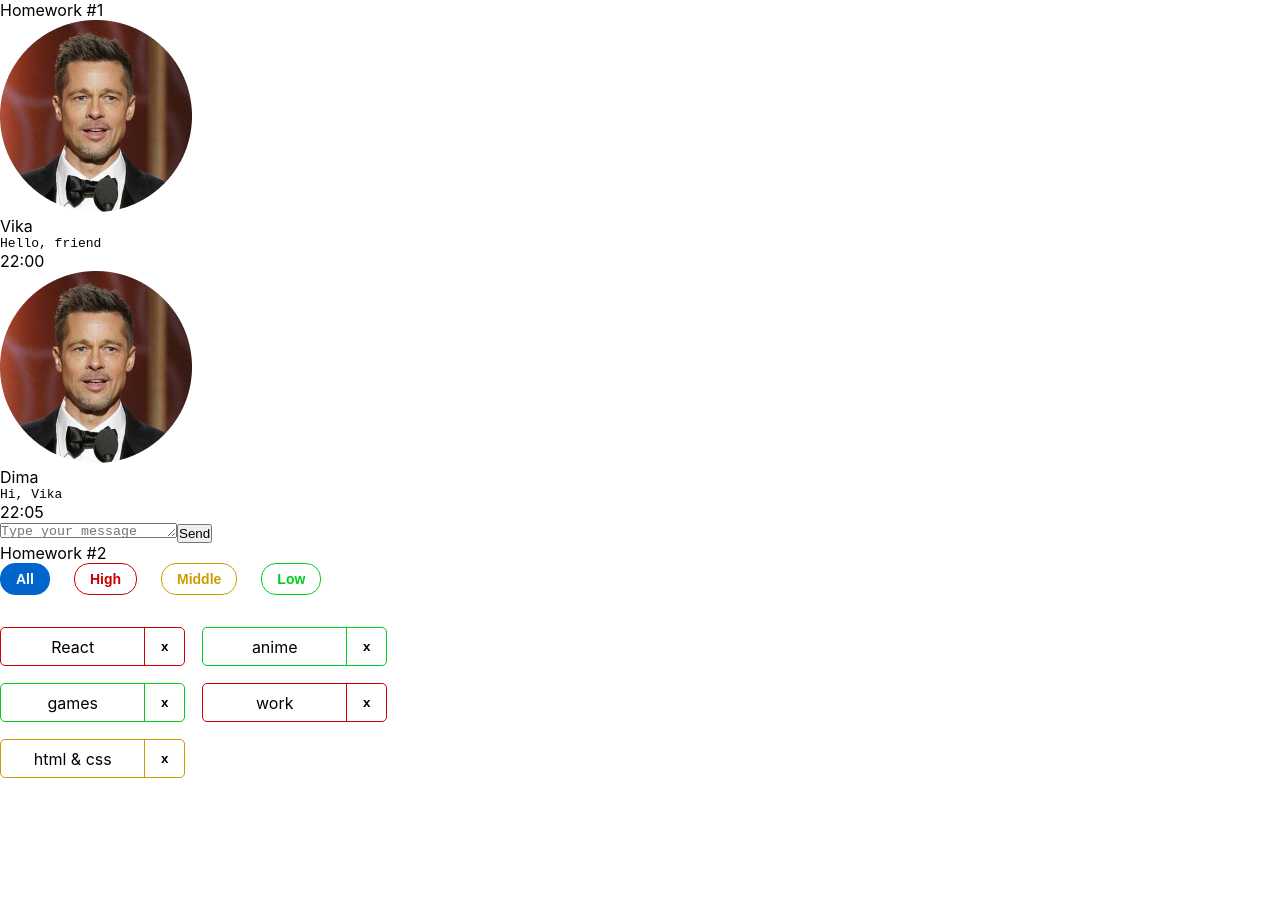
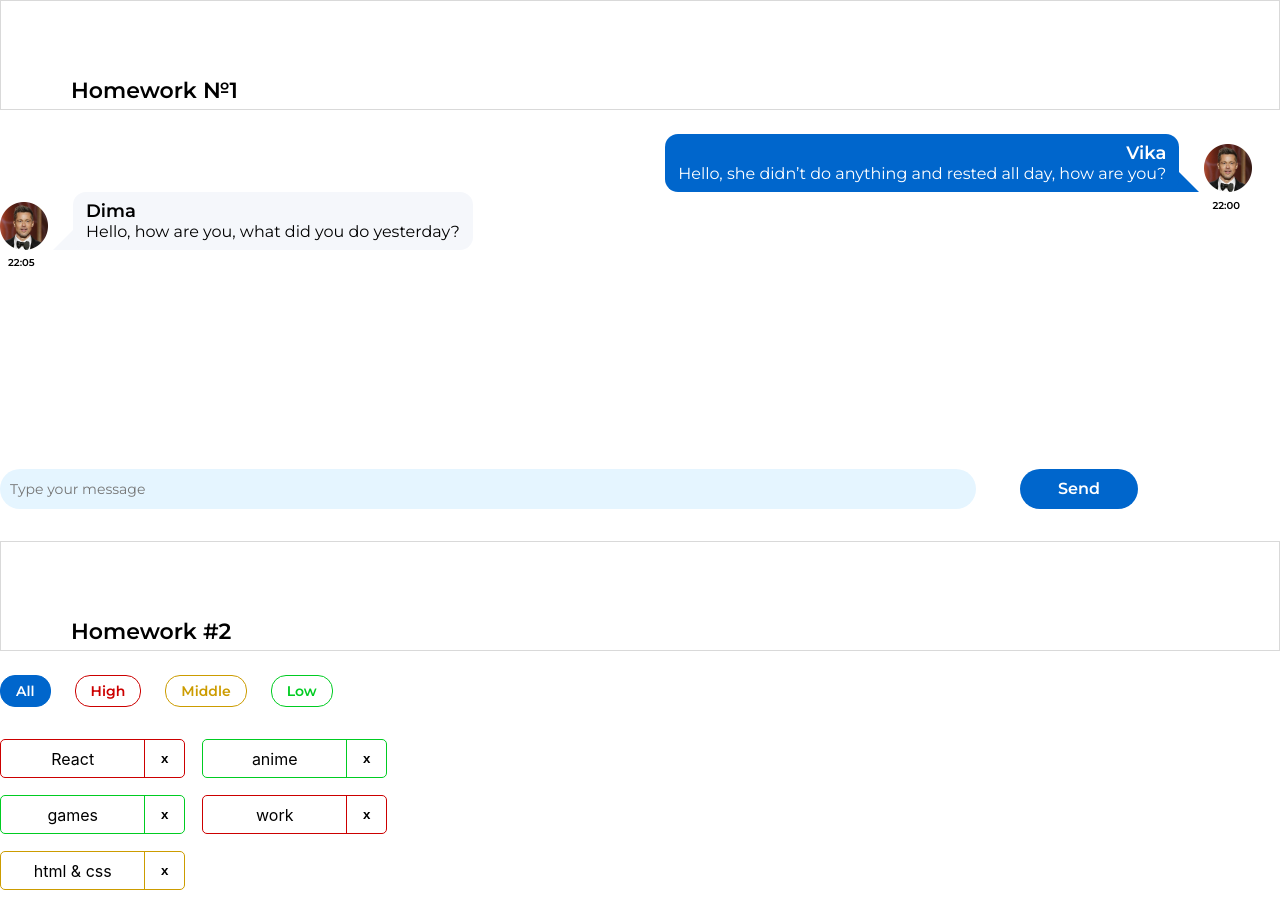
Before and after one commit to Viktoryia07/hw2, a React (Create React App) app: page / in a window 1280 px wide. Before the commit the page ends 800 px from the top, so only its background shows below. Built offline with nearby package versions, Linux system fonts and the light colour scheme.

Commit message:
Add CSS components

```diff
--- a/public/index.html
+++ b/public/index.html
@@ -24,6 +24,9 @@
       work correctly both with client-side routing and a non-root public URL.
       Learn how to configure a non-root public URL by running `npm run build`.
     -->
+    <link rel="preconnect" href="https://fonts.googleapis.com">
+    <link rel="preconnect" href="https://fonts.gstatic.com" crossorigin>
+    <link href="https://fonts.googleapis.com/css2?family=Montserrat:wght@400;600&display=swap" rel="stylesheet">
     <title>React App</title>
   </head>
   <body>
--- a/src/s1-main/App.module.css
+++ b/src/s1-main/App.module.css
@@ -3,9 +3,19 @@
 }
 
 .hw {
-
+    padding-top: 24px;
+    padding-bottom: 32px;
 }
 
 .hwTitle {
+    font-family: 'Montserrat', sans-serif;
+    font-weight: 600;
+    font-size: 22px;
+    line-height: 27px;
+    border: 1px solid #D9D9D9;
+    padding-bottom: 5px;
+    padding-top: 76px ;
+    padding-left: 70px;
+
 
 }
--- a/src/s2-homeworks/hw01/HW1.tsx
+++ b/src/s2-homeworks/hw01/HW1.tsx
@@ -39,7 +39,7 @@ export const message0: MessageType = {
         name: 'Vika',  // можно менять
     },
     message: {
-        text: 'Hello, friend', // можно менять
+        text: 'Hello, she didn’t do anything and rested all day, how are you?', // можно менять
         time: '22:00', // можно менять
     },
 }
@@ -50,7 +50,7 @@ export const friendMessage0: MessageType = {
         name: 'Dima', // можно менять
     },
     message: {
-        text: 'Hi, Vika', // можно менять
+        text: 'Hello, how are you, what did you do yesterday?', // можно менять
         time: '22:05', // можно менять
     },
 }
@@ -58,7 +58,7 @@ export const friendMessage0: MessageType = {
 const HW1 = () => {
     return (
         <div id={'hw1'}>
-            <div className={s2.hwTitle}>Homework #1</div>
+            <div className={s2.hwTitle}>Homework №1</div>
             <div className={s2.hw}>
                 {/*проверка отображения (не менять)*/}
                 <div>
--- a/src/s2-homeworks/hw01/friend-message/FriendMessage.module.css
+++ b/src/s2-homeworks/hw01/friend-message/FriendMessage.module.css
@@ -1,31 +1,61 @@
 .friendMessage {
+    font-family: 'Montserrat', sans-serif;
+
 
 }
 
 .friendImageAndText {
-
+    display: flex;
+    align-items: flex-end;
 }
 
 .friendImageAndText img {
-
+    width: 48px;
+    height: 48px;
+    margin-right: 25px;
 }
 
 .friendText {
+    position: relative;
+    font-family: Montserrat, sans-serif;
+    border-radius: 13px;
+    padding: 8px 13px;
+    color: black;
+    background: #F5F7FB;
 
 }
 
 .friendText:after {
+    content: "";
+    position: absolute;
+    bottom: 0px; left: -20px; /* Положение треугольника */
+    border: 20px solid transparent;
+    border-right: 20px solid #F5F7FB;
+    border-bottom: 20px solid #F5F7FB;
+    z-index: -1;
 
 }
 
 .friendName {
+    font-family: Montserrat, sans-serif;
+    font-weight: 600;
+    font-size: 18px;
+    line-height: 22px;
 
 }
 
 .friendMessageText {
+    font-family: 'Montserrat', sans-serif;
+    font-weight: 400;
+    font-size: 16px;
+    line-height: 20px;
 
 }
 
 .friendTime {
+    font-size: 10px;
+    font-weight: 600;
+    margin-left: 8px;
+    margin-top: 6px;
 
 }
--- a/src/s2-homeworks/hw01/message-sender/MessageSender.module.css
+++ b/src/s2-homeworks/hw01/message-sender/MessageSender.module.css
@@ -1,12 +1,38 @@
 .sendForm {
-
+    margin-top: 200px;
+    display: flex;
 }
 
 .textarea {
-
+    background-color: #e5f5ff;
+    border-radius: 29px;
+    width: 976px;
+    height: 400px;
+    font-family: Montserrat, sans-serif;
+    font-size: 14px;
+    font-weight: 400;
+    text-align: left;
+    padding-left: 10px;
+    outline: none;
+    border: none;
+    line-height: 40px;
+    resize: none;
 }
 
 .button {
+    margin-left: 44px;
+    border: none;
+
+    font-family: Montserrat;
+    font-size: 16px;
+    font-weight: 600;
+    line-height: 20px;
+    text-align: left;
+    padding: 10px 38px;
+
+    background-color: #0066CC;
+    color: #FFFFFF;
+    border-radius: 29px;
 
 }
 
--- a/src/s2-homeworks/hw01/message/Message.module.css
+++ b/src/s2-homeworks/hw01/message/Message.module.css
@@ -1,38 +1,69 @@
 .message {
+    display: flex;
+    justify-content: flex-end;
+    align-items: flex-end;
+    font-family: 'Montserrat';
 
 }
 
 .imageAndText {
-
+    display: flex;
+    align-items: self-end;
+    flex-direction: row-reverse;
 }
 
 .imageAndText img {
-
+    position: relative;
+    width: 48px;
+    height: 48px;
+    margin-left: 25px;
 }
 
 .text {
-    /*position: absolute;*/
-    /*right: 8px;*/
-    /*left: 13px;*/
-    /*top: 32px;*/
-    /*bottom: 8px;*/
+    position: relative;
+    color: #FFFFFF;
+    background: #0066CC;
+    font-family: Montserrat, sans-serif;
+    padding: 8px 13px;
+    border-radius: 13px;
 
 }
 
 .text:after {
-
+    content: '';
+    position: absolute;
+    bottom: 0px; right: -20px; /* Положение треугольника */
+    border: 20px solid transparent;
+    border-bottom: 20px solid #0066CC;
+    border-left: 20px solid #0066CC;
+    z-index: -1;
 }
 
 .name {
+    display: flex;
+    flex-direction: row-reverse;
+    font-family: Montserrat, sans-serif;
+    font-weight: 600;
+    font-size: 18px;
+    line-height: 22px;
 
 }
 
 .messageText {
+    font-family: 'Montserrat', sans-serif;
+    font-weight: 400;
+    font-size: 16px;
+    line-height: 20px;
 
 
 }
 
 .time {
+    position: relative;
+    top: 20px;
+    left: -40px;
+    font-size: 10px;
+    font-weight: 600;
 
 
 }
--- a/src/s2-homeworks/hw02/affairs/Affairs.tsx
+++ b/src/s2-homeworks/hw02/affairs/Affairs.tsx
@@ -5,7 +5,7 @@ import s from './Affairs.module.css'
 
 type AffairsPropsType = {
     data: AffairType[] // need to fix any
-    setFilter: any
+    setFilter: (props:FilterType)=>void
     deleteAffairCallback: (_id: number) => void
     filter: FilterType
 }
--- a/src/s2-homeworks/hw02/affairs/affair/Affair.tsx
+++ b/src/s2-homeworks/hw02/affairs/affair/Affair.tsx
@@ -24,14 +24,10 @@ function Affair(props: AffairPropsType) {
             className={affairClass}
         >
             <div id={'hw2-name-' + props.affair._id} className={nameClass}>
-                {/*создаёт студент*/}
                 {props.affair.name}
-                {/**/}
             </div>
             <div id={'hw2-priority-' + props.affair._id} hidden>
                 {props.affair.priority}
-
-                {/**/}
             </div>
 
             <button
@@ -39,7 +35,6 @@ function Affair(props: AffairPropsType) {
                 className={buttonClass}
                 onClick={deleteCallback}
                 // need to fix
-
             >
                 {/*текст кнопки могут изменить студенты*/}
                 x
```
